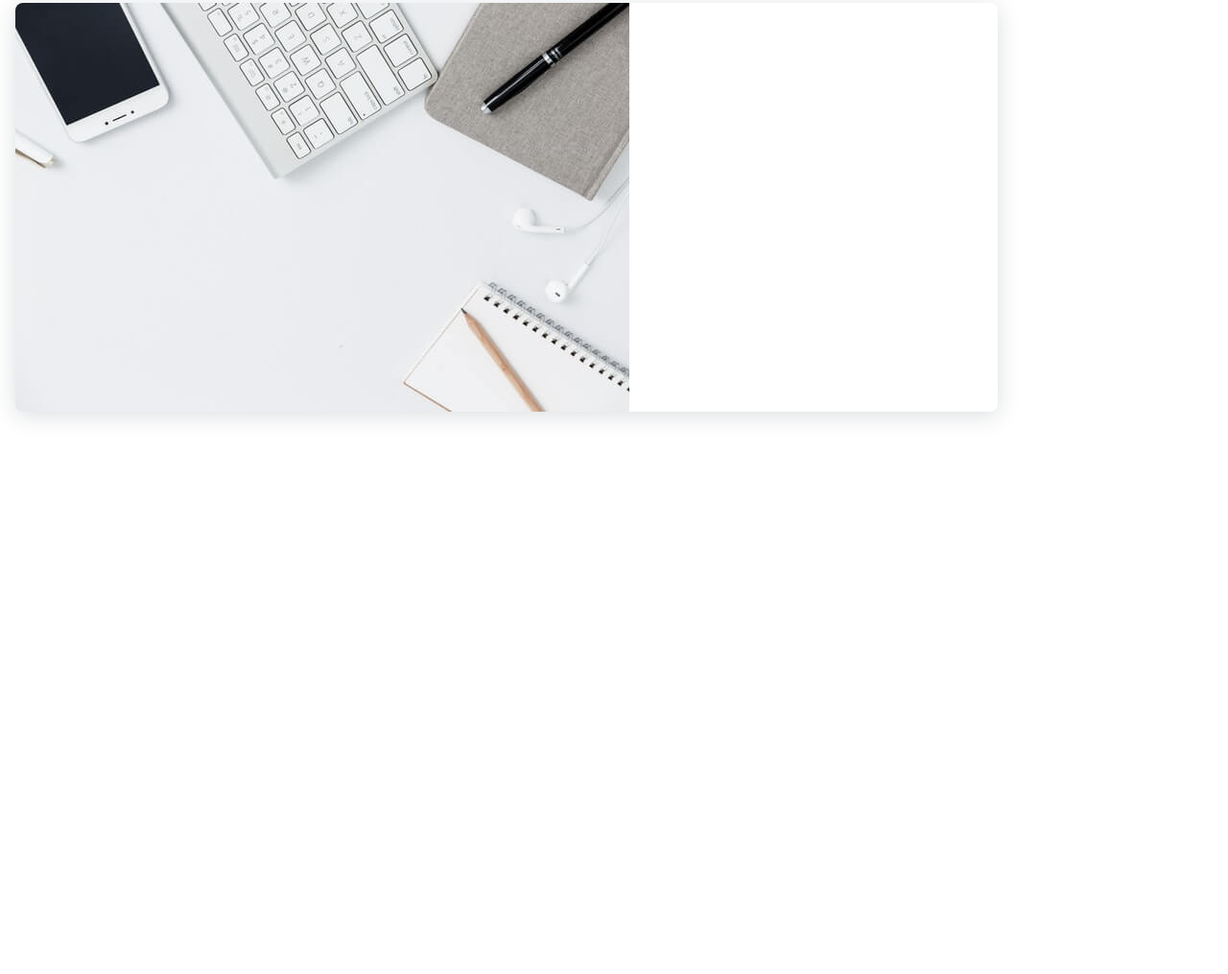
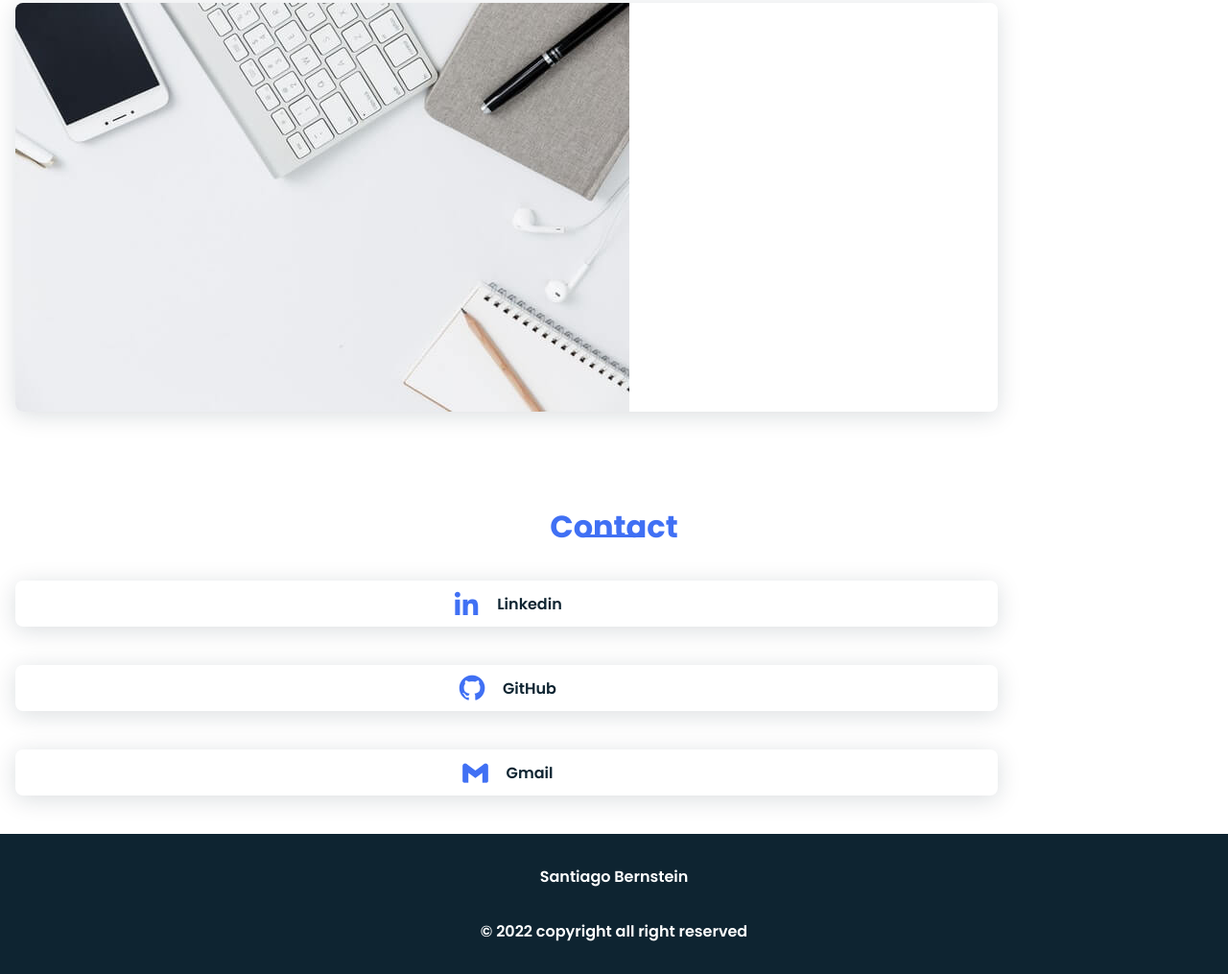
Before and after one commit to santiBernstein/portfolio, a plain HTML site: page index.html in a window 1280 px wide. Shown: the part 2592-3607 px from the top of the page at 96% size. Before the commit the page ends 3053 px from the top, so only its background shows below. Drawn offline with nearby package versions, Linux system fonts and the light colour scheme.

Commit message:
contact y footer section html

```diff
--- a/assets/css/styles.css
+++ b/assets/css/styles.css
@@ -328,3 +328,32 @@ img{
 .work--img img:hover{
     transform: scale(1.1);
 }
+
+/*contact*/
+.contact--data{
+    display: flex;
+    justify-content: center;
+    align-items: center;
+    position: relative;
+    font-weight: var(--font-semi);
+    padding: .5rem 1rem;
+    margin-bottom: var(--mb-1);
+    border-radius: .5rem;
+    box-shadow: 0 4px 25px rgba(14,36,49,.15);
+}
+.contact--name{
+    color: var(--second-color);
+}
+
+/*footer*/
+.footer{
+    background-color: var(--second-color);
+    color: #fff;
+    text-align: center;
+    font-weight: var(--font-semi);
+    padding: 2rem 0;
+}
+.footer--title{
+    font-size: 1rem;
+    margin-bottom: var(--mb-4);
+}
--- a/index.html
+++ b/index.html
@@ -144,6 +144,52 @@
                 </div>
             </div>
         </section>
+
+        <!--contact-->
+        <section class="contact section">
+            <h2 class="section-title">Contact</h2>
+
+            <div class="skills--container bd-grid">
+
+                <div class="contact--data">
+                    <a href="" class="">
+                        <div class="skills--names">
+
+                            <i class='bx bxl-linkedin skills--icon'></i>
+                            <span class="contact--name">Linkedin</span>
+
+                        </div>
+                    </a>
+                </div>
+
+                <div class="contact--data">
+                    <a href="">
+                        <div class="skills--names">
+                            <i class='bx bxl-github skills--icon'></i>
+                            <span class="contact--name">GitHub</span>
+                        </div>
+                    </a>
+                </div>
+
+                <div class="contact--data">
+                    <a href="">
+                        <div class="skills--names">
+                            <i class='bx bxl-gmail skills--icon'></i>
+                            <span class="contact--name">Gmail</span>
+                        </div>
+                    </a>
+                </div>
+
+            </div>
+
+        </section>
+
+        <!--footer-->
+        <footer class="footer">
+            <p class="footer--title">Santiago Bernstein</p>
+
+            <p>&#169; 2022 copyright all right reserved</p>
+        </footer>
     </main>
 
 
```
